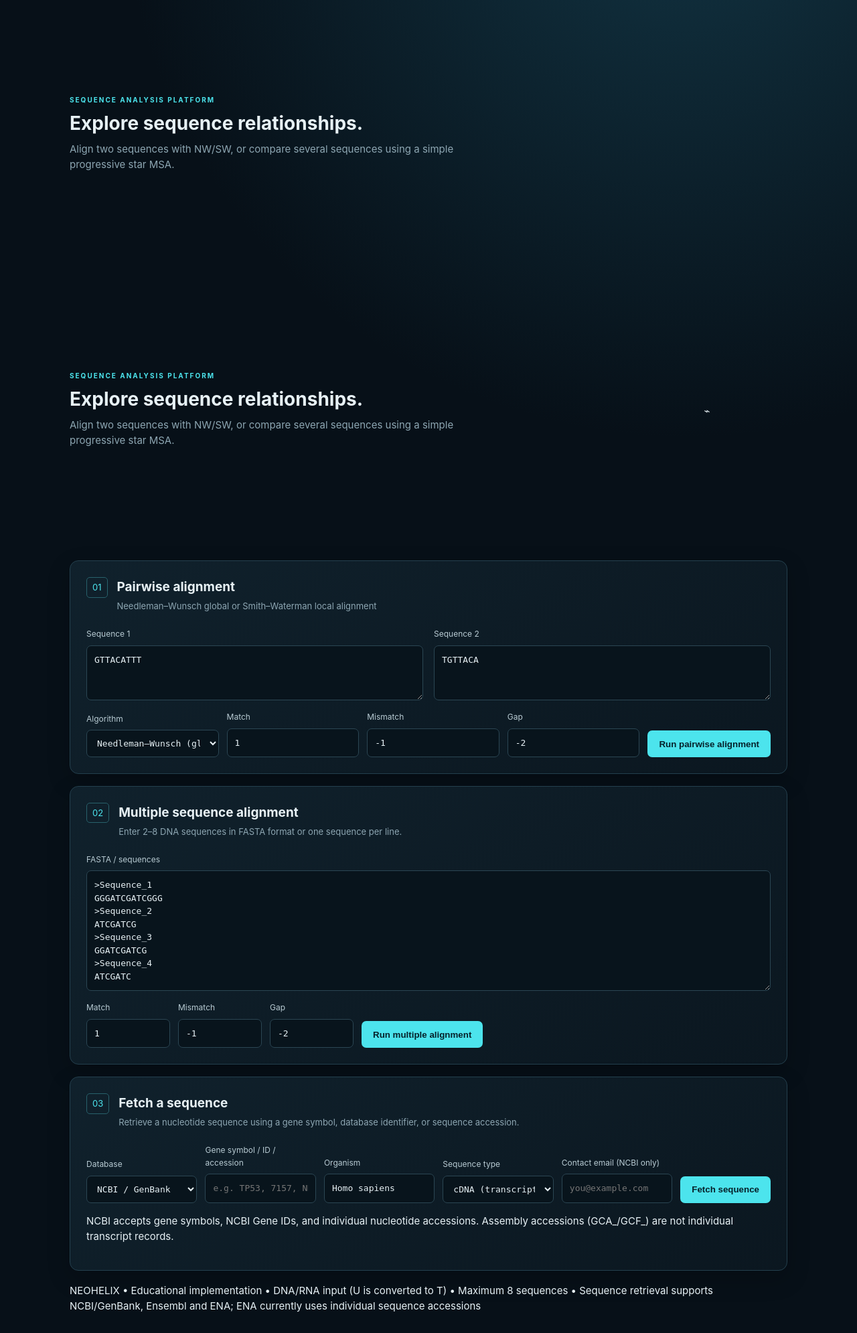
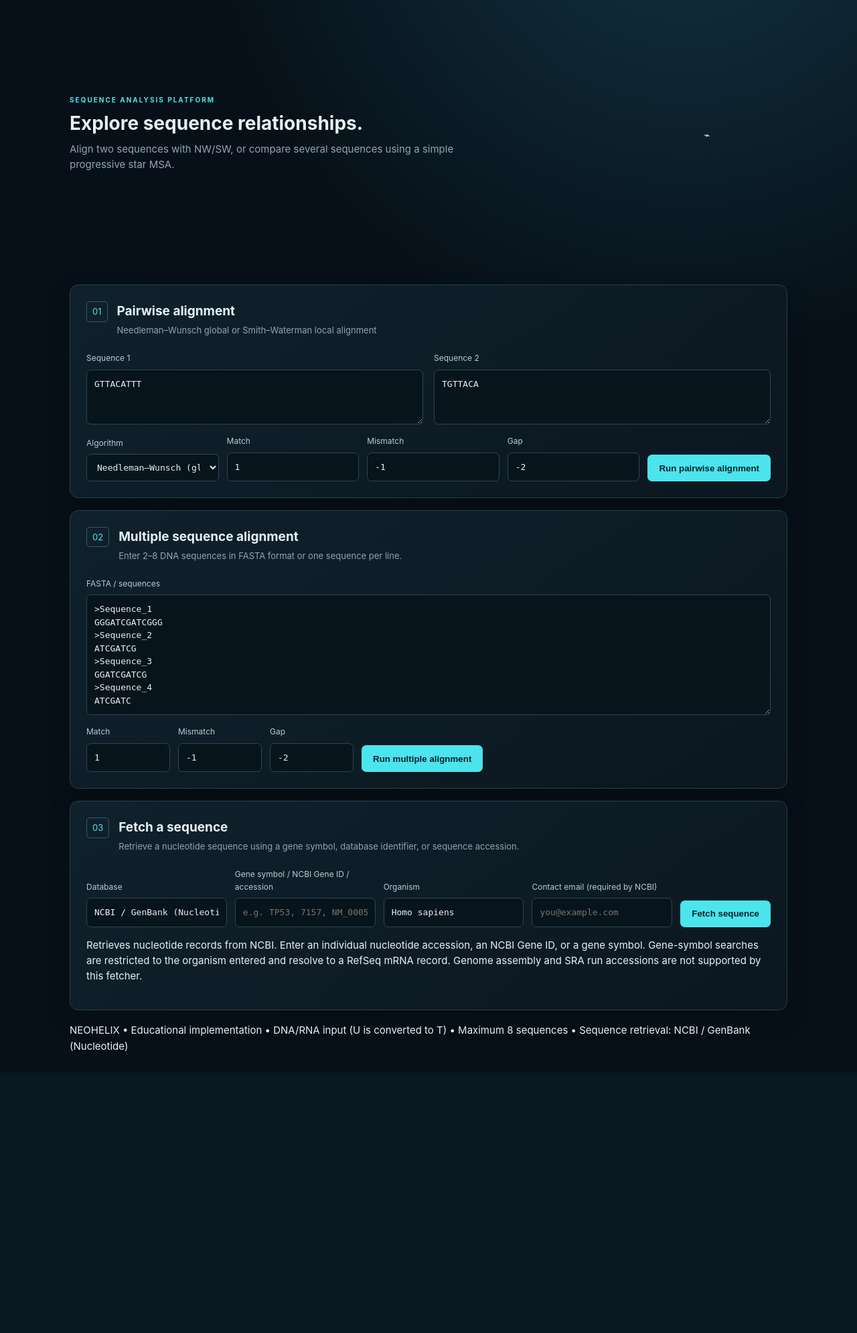
Before and after one commit to ayushi-m-07/NEOHELIX-MSA-Visualizer, a Flask app: page / in a window 1280 px wide. Shown: the part 190-2181 px from the top of the page at 67% size. After the commit the page ends 1760 px from the top, so only its background shows below. Run offline with Flask 3, Linux system fonts and the light colour scheme.

Commit message:
Refactor NCBI sequence fetcher and UI elements
Updated the NCBI sequence fetcher instructions and modified the database selection to a read-only input. Removed unnecessary sequence type selection.

```diff
--- a/templates/index.html
+++ b/templates/index.html
@@ -18,17 +18,6 @@
   </header>
 
   <main>
-    <section class="intro"><div><div class="eyebrow">SEQUENCE ANALYSIS PLATFORM</div><h2>Explore sequence relationships.</h2><p>Align two sequences with NW/SW, or compare several sequences using a simple progressive star MSA.</p></div><div class="helix">
-    <div class="helix-structure">
-        <div class="strand strand-one"></div>
-        <div class="strand strand-two"></div>
-        <div class="rungs">
-            <span></span><span></span><span></span><span></span>
-            <span></span><span></span><span></span><span></span>
-            <span></span><span></span><span></span><span></span>
-        </div>
-    </div>
-</div></section>
     <section class="intro">
       <div>
         <div class="eyebrow">SEQUENCE ANALYSIS PLATFORM</div>
@@ -111,14 +100,10 @@ ATCGATC</textarea>
 
       <div class="controls ncbi">
         <label>Database
-          <select id="database">
-            <option value="ncbi">NCBI / GenBank</option>
-            <option value="ensembl">Ensembl</option>
-            <option value="ena">European Nucleotide Archive (ENA)</option>
-          </select>
+          <input id="databaseDisplay" value="NCBI / GenBank (Nucleotide)" readonly>
         </label>
 
-        <label>Gene symbol / ID / accession
+        <label>Gene symbol / NCBI Gene ID / accession
           <input id="identifier" placeholder="e.g. TP53, 7157, NM_000546.6">
         </label>
 
@@ -126,15 +111,7 @@ ATCGATC</textarea>
           <input id="species" value="Homo sapiens" placeholder="e.g. Homo sapiens">
         </label>
 
-        <label id="sequenceTypeLabel">Sequence type
-          <select id="sequenceType">
-            <option value="cdna">cDNA (transcript)</option>
-            <option value="cds">CDS (coding sequence)</option>
-            <option value="genomic">Genomic</option>
-          </select>
-        </label>
-
-        <label id="emailLabel">Contact email (NCBI only)
+        <label>Contact email (required by NCBI)
           <input id="email" type="email" placeholder="you@example.com">
         </label>
 
@@ -142,14 +119,14 @@ ATCGATC</textarea>
       </div>
 
       <p class="helper" id="fetchHelp">
-        NCBI accepts gene symbols, NCBI Gene IDs, and individual nucleotide accessions. Assembly accessions (GCA_/GCF_) are not individual transcript records.
+        Retrieves nucleotide records from NCBI. Enter an individual nucleotide accession, an NCBI Gene ID, or a gene symbol. Gene-symbol searches are restricted to the organism entered and resolve to a RefSeq mRNA record. Genome assembly and SRA run accessions are not supported by this fetcher.
       </p>
 
       <div id="ncbiResult" class="result hidden"></div>
     </section>
 
     <footer>
-      NEOHELIX • Educational implementation • DNA/RNA input (U is converted to T) • Maximum 8 sequences • Sequence retrieval supports NCBI/GenBank, Ensembl and ENA; ENA currently uses individual sequence accessions
+      NEOHELIX • Educational implementation • DNA/RNA input (U is converted to T) • Maximum 8 sequences • Sequence retrieval: NCBI / GenBank (Nucleotide)
     </footer>
   </main>
 
```
